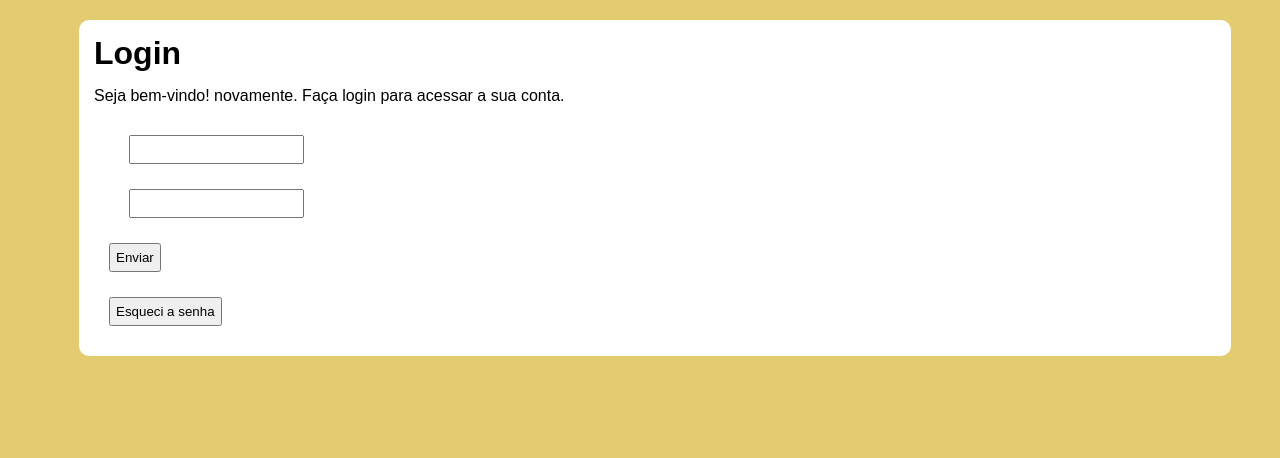
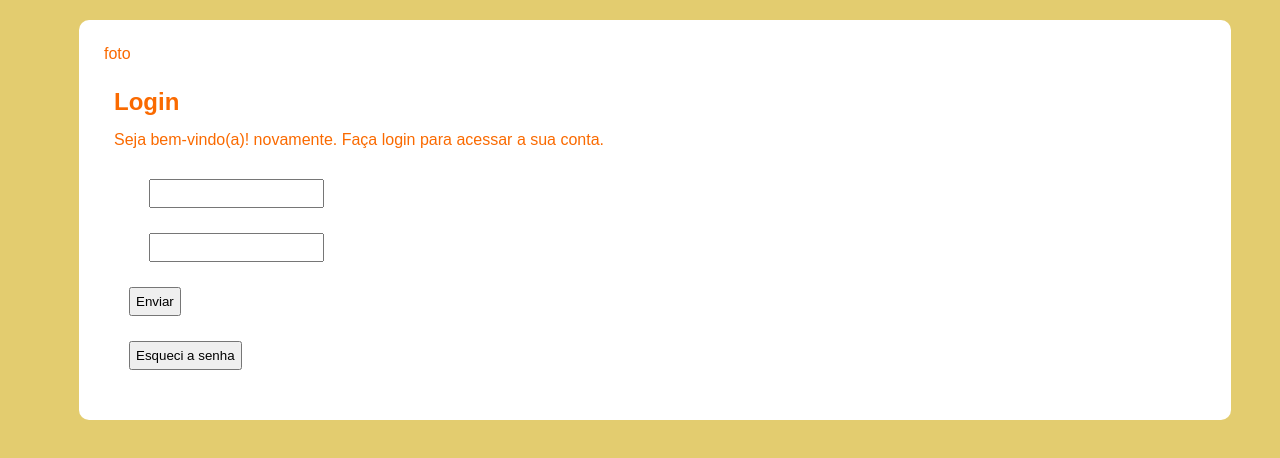
Before and after one commit to hiimizzy/tela-login, a plain HTML site: page index.html in a window 1280 px wide. Drawn offline with Linux system fonts and the light colour scheme.

Commit message:
estrutura

```diff
--- a/estilo/est1.css
+++ b/estilo/est1.css
@@ -1,4 +1,12 @@
 @charset "UTF-8";
+
+/*
+Paleta de cores:
+#FA8248
+#FAA148
+#FABB48
+#FACB9C
+*/
 
 *{
     font-family: Arial, Helvetica, sans-serif;
@@ -17,6 +25,7 @@ body{
 }
 
 main{
+    color:#FA6A00;
     background-color: white;
     width: 90vw;
     margin: auto;
--- a/index.html
+++ b/index.html
@@ -8,22 +8,29 @@
 </head>
 <body>
     <main>
+        <section id="login">
+            <div>
+                foto
+            </div>
+
+            <div id="form">
                 <h1>Login</h1>
-        <p>Seja bem-vindo! novamente. Faça login para acessar a sua conta.</p>
-        <form action="get">
+                <p>Seja bem-vindo(a)! novamente. Faça login para acessar a sua conta.</p>
+
+                <form action="login.php" method="post">
                     <p>
                         <label for="imail"></label>
                         <input type="email" name="mail" id="imail" required size="18">
                     </p>
-
                     <p>
                         <label for="ipass"></label>
                         <input type="password" name="pass" id="ipass" required min="8" max="10" size="18">
                     </p>
-
                     <p><input type="submit" value="Enviar"></p>
                     <p><input type="submit" value="Esqueci a senha"></p>
+            </div>
             </form>
+        </section>
     </main>
 </body>
 </html>
```
Lines whose indentation alone changed are shown as unchanged.
